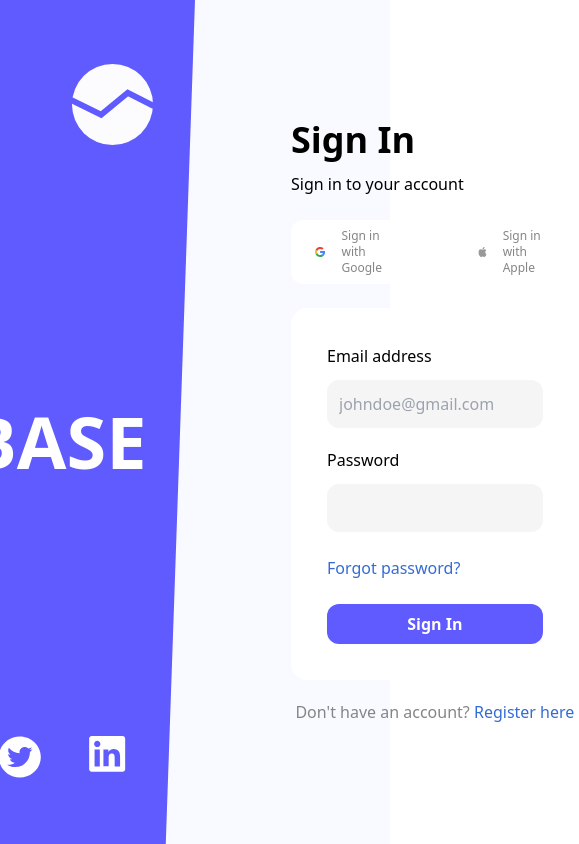
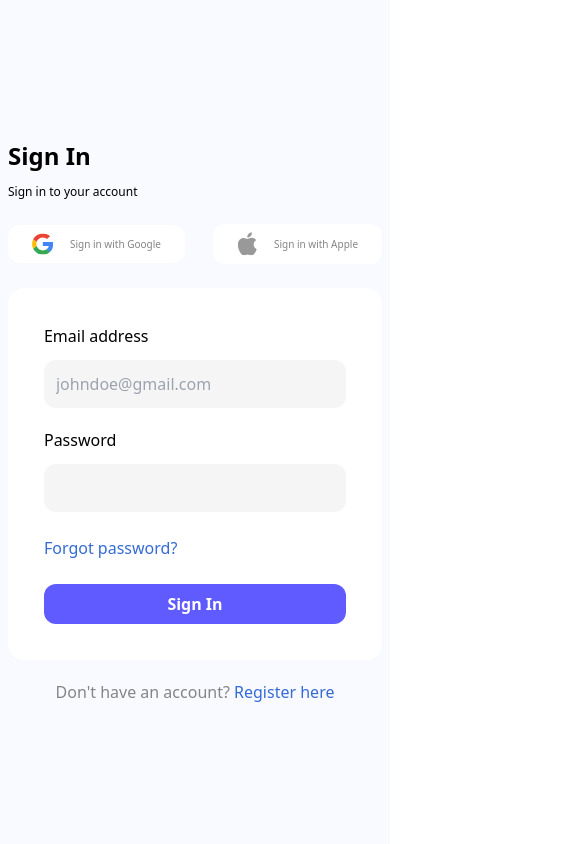
Before and after one commit to akhintheruvath/seclob-base, a React (Create React App) app: page / in a window 390 px wide. Shown: the whole page, 579 px wide, since content can reach past the window. Built offline with nearby package versions, Linux system fonts and the light colour scheme.

Commit message:
responsiveness related changes

```diff
--- a/src/SignInPage/SignInPage.jsx
+++ b/src/SignInPage/SignInPage.jsx
@@ -12,7 +12,7 @@ import './SignInPage.css';
 const SignInPage = () => {
   return (
     <div className="flex bg-[#F8FAFF]">
-      <div id='left-div' className="flex flex-col items-center justify-between py-16 h-screen w-1/2 bg-[#605BFF]">
+      <div id='left-div' className="hidden md:flex flex-col items-center justify-between py-16 h-screen w-1/2 bg-[#605BFF]">
         <div className='ml-36 flex w-full items-start'><BaseLogoSignIn /></div>
         <div>
           <h1 className='font-montserrat font-bold text-white text-7xl mr-20'>BASE</h1>
@@ -26,20 +26,20 @@ const SignInPage = () => {
           </div>
         </div>
       </div>
-      <div className="w-1/2 flex items-center h-screen pl-24">
+      <div className="w-full md:w-1/2 flex justify-center md:justify-normal items-center h-screen md:pl-24">
         <div>
-          <h3 className='font-montserrat font-bold text-black text-4xl'>Sign In</h3>
-          <p className='font-lato text-black text-base mt-3 mb-6'>Sign in to your account</p>
+          <h3 className='font-montserrat font-bold text-black text-2xl md:text-4xl'>Sign In</h3>
+          <p className='font-lato text-black text-xs md:text-base mt-3 mb-6'>Sign in to your account</p>
           <div className='flex items-center mb-6'>
-            <div className='text-xs text-[#858585] rounded-xl bg-white flex items-center px-6 py-2 mr-7'>
-              <GoogleLogo /><span className='ml-4 mr-2'>Sign in with Google</span>
+            <div className='text-[10px] md:text-xs text-[#858585] rounded-xl bg-white flex items-center px-6 py-2 mr-7'>
+              <GoogleLogo /><span className='ml-4 md:mr-2 text-nowrap'>Sign in with Google</span>
             </div>
-            <div className='text-xs text-[#858585] rounded-xl bg-white flex items-center px-6 py-2'>
-              <AppleLogo /><span className='ml-4 mr-2'>Sign in with Apple</span>
+            <div className='text-[10px] md:text-xs text-[#858585] rounded-xl bg-white flex items-center px-6 py-2'>
+              <AppleLogo /><span className='ml-4 md:mr-2 text-nowrap'>Sign in with Apple</span>
             </div>
           </div>
           <SignInForm />
-          <div className='w-full flex justify-center mt-5'>
+          <div className='flex justify-center mt-5'>
             <p className='font-lato text-base text-[#858585]'>Don't have an account? <a href='' onClick={(e) => e.preventDefault()} className='text-[#346BD4]'>Register here</a></p>
           </div>
         </div>
```
